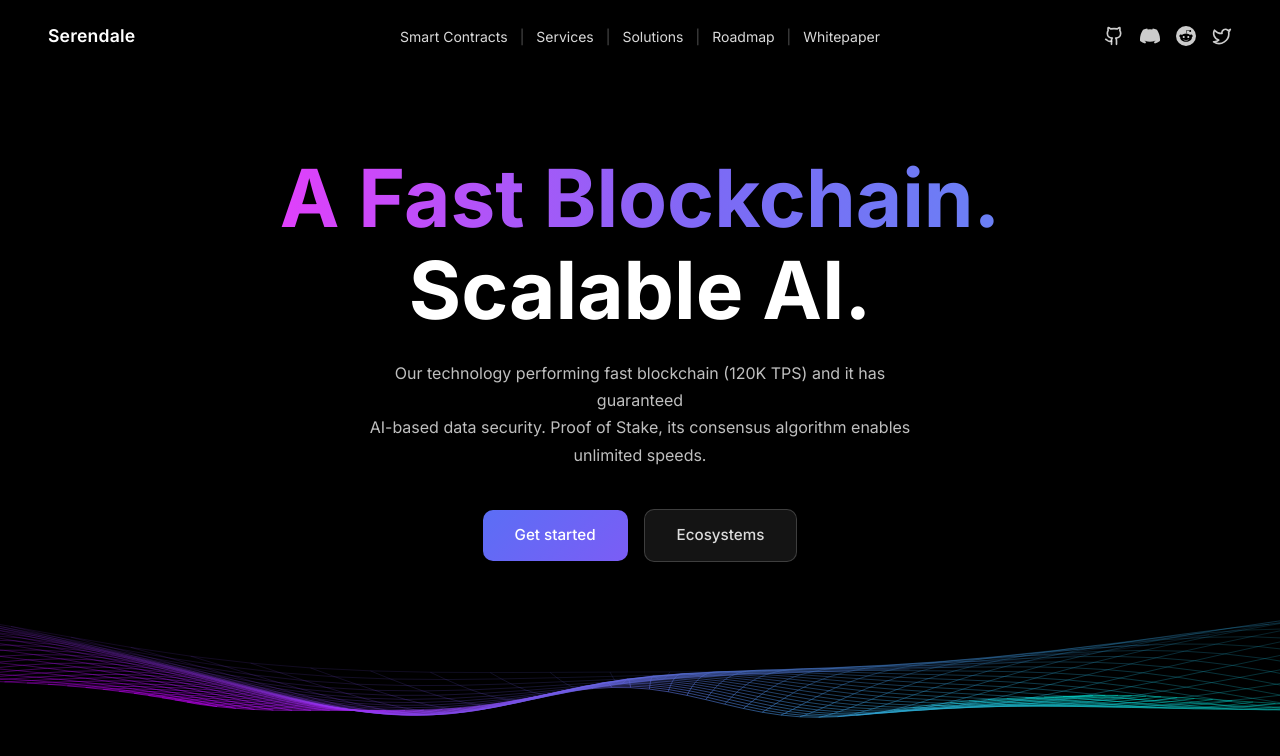
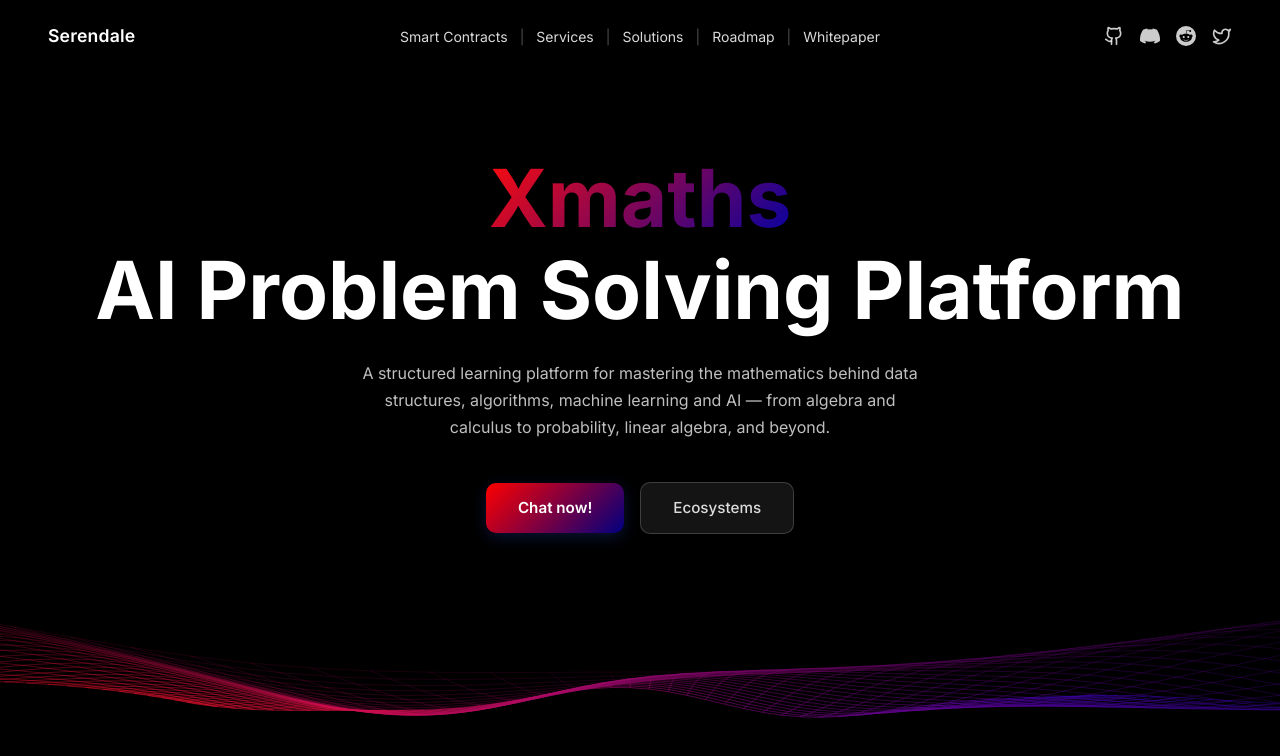
Before and after one commit to aditya95-pixel/Xmaths, a Next.js app: page / in a window 1280 px wide. Shown: the top 756 px of the page. Built offline with nearby package versions, Linux system fonts and the light colour scheme; no server answers.

Commit message:
landing page UI changes

```diff
--- a/app/globals.css
+++ b/app/globals.css
@@ -247,11 +247,15 @@
   margin: 0 0 24px;
 }
 
+/* The Heading Text */
+/* The Heading Text */
 .hero-gradient-text {
-  background: linear-gradient(90deg, #e040fb 0%, #7c6af5 60%, #6a80f5 100%);
+  /* Using a vibrant red to a pure electric blue */
+  background: linear-gradient(135deg, rgb(255, 11, 11) 0%, rgb(1, 1, 163) 100%);
   -webkit-background-clip: text;
   -webkit-text-fill-color: transparent;
   background-clip: text;
+  display: inline-block;
 }
 
 .hero-white-text {
@@ -272,21 +276,31 @@
   align-items: center;
 }
 
+
+
+/* The Primary Button */
+/* The Primary Button */
 .btn-get-started {
   padding: 14px 32px;
-  background: linear-gradient(135deg, #5b6ef5 0%, #7b5df5 100%);
+  /* Matching the red-to-blue gradient */
+  background: linear-gradient(135deg, red 0%, navy 100%);
   color: #fff;
   font-size: 0.95rem;
-  font-weight: 500;
+  font-weight: 600;
   border: none;
   border-radius: 10px;
   cursor: pointer;
-  transition: opacity 0.2s;
+  transition: transform 0.2s, opacity 0.2s;
+  /* Updated shadow to blue/red mix */
+  box-shadow: 0 4px 15px rgba(30, 64, 175, 0.3);
 }
 
 .btn-get-started:hover {
-  opacity: 0.88;
+  opacity: 0.9;
+  transform: translateY(-1px);
+  box-shadow: 0 6px 20px rgba(30, 64, 175, 0.5);
 }
+
 
 .btn-ecosystems {
   padding: 14px 32px;
--- a/app/page.jsx
+++ b/app/page.jsx
@@ -60,12 +60,16 @@
         Math.sin(cx * Math.PI * 6 + time * 0.4) * 14;
 
       const getColor = (xNorm, opacity) => {
-        const r = Math.round(200 * (1 - xNorm));
-        const g = Math.round(xNorm * 220);
-        const b = Math.round(255 - xNorm * 55);
-        return `rgba(${r},${g},${b},${opacity})`;
+        // Starts Red (255) on the left, fades as it moves right
+        const r = Math.round(255 - (200 * xNorm));
+
+        const g = Math.round(20 * (1 - xNorm));
+
+        // Starts Low, ends at a strong Blue (175)
+        const b = Math.round(50 + (125 * xNorm));
+
+        return `rgba(${r}, ${g}, ${b}, ${opacity})`;
       };
-
       // horizontal lines (across columns)
       for (let row = 0; row < ROWS; row++) {
         const rz = (row / (ROWS - 1)) * GRID_D;
@@ -157,21 +161,19 @@
       <section className="hero-section">
         <div className="hero-content">
           <h1 className="hero-heading">
-            <span className="hero-gradient-text">A Fast Blockchain.</span>
+            <span className="hero-gradient-text">Xmaths</span>
             <br />
-            <span className="hero-white-text">Scalable AI.</span>
+            <span className="hero-white-text">AI Problem Solving Platform</span>
           </h1>
 
           <p className="hero-description">
-            Our technology performing fast blockchain (120K TPS) and it has guaranteed
-            <br />
-            AI-based data security. Proof of Stake, its consensus algorithm enables
-            <br />
-            unlimited speeds.
+            A structured learning platform for mastering the mathematics behind data structures, algorithms,
+            machine learning and AI — from algebra and calculus to probability,
+            linear algebra, and beyond.
           </p>
 
           <div className="hero-actions">
-            <button className="btn-get-started">Get started</button>
+            <button className="btn-get-started">Chat now!</button>
             <button className="btn-ecosystems">Ecosystems</button>
           </div>
         </div>
```
